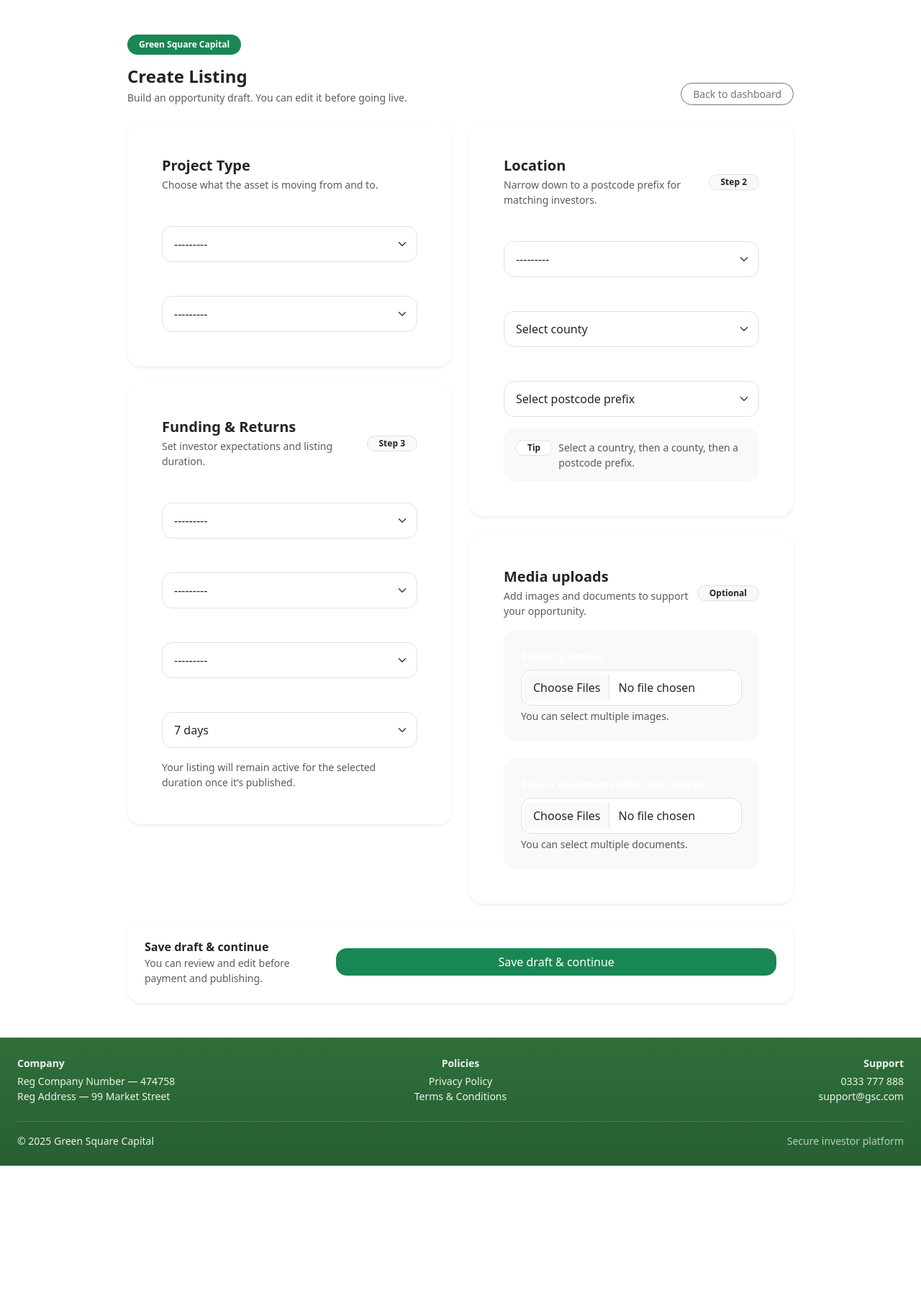
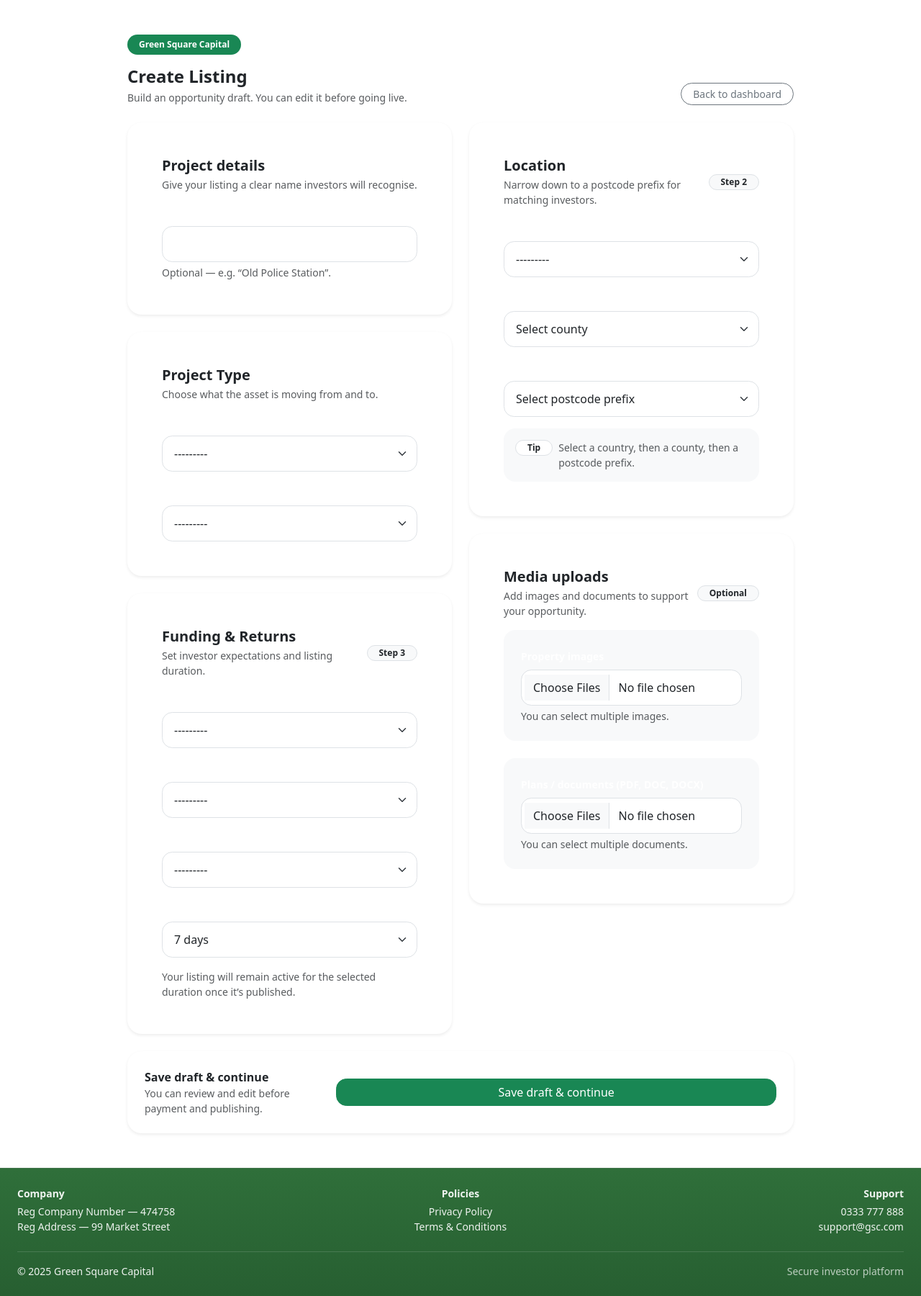
Before and after one commit to JSGREEN1129/web_application_diploma_project_4, a Django app: page /users/create-listing/ in a window 1280 px wide. Shown: the part 75-1875 px from the top of the page at 72% size. Before the commit the page ends 1694 px from the top, so only its background shows below. Run offline with Django 5.2, Linux system fonts and the light colour scheme; a user stored in the database is signed in; some libraries are stand-ins or nearby versions.

Commit message:
Add project name and project owenr logic

```diff
--- a/GreenSquareCapital/urls.py
+++ b/GreenSquareCapital/urls.py
@@ -10,7 +10,6 @@ urlpatterns = [
     path("listings/", include("listings.urls")),
     path("investments/", include("investments.urls")),
     path("search/", include("search.urls")),
-    path("investments/", include("investments.urls")),
 ]
 
 if settings.DEBUG:
--- a/core/templates/core/base_public.html
+++ b/core/templates/core/base_public.html
@@ -10,7 +10,6 @@
   <link href="https://cdn.jsdelivr.net/npm/bootstrap@5.3.8/dist/css/bootstrap.min.css" rel="stylesheet">
   <link href="https://cdn.jsdelivr.net/npm/bootstrap-icons@1.11.0/font/bootstrap-icons.css" rel="stylesheet">
 
-  <link rel="stylesheet" href="{% static 'assets/stylesheets/base.css' %}">
   <link rel="stylesheet" href="{% static 'assets/stylesheets/components.css' %}">
   <link rel="stylesheet" href="{% static 'assets/stylesheets/homepage.css' %}">
   <link rel="stylesheet" href="{% static 'assets/stylesheets/authentication.css' %}">
--- a/core/templates/core/base_users.html
+++ b/core/templates/core/base_users.html
@@ -10,12 +10,11 @@
   <link href="https://cdn.jsdelivr.net/npm/bootstrap@5.3.8/dist/css/bootstrap.min.css" rel="stylesheet">
   <link href="https://cdn.jsdelivr.net/npm/bootstrap-icons@1.11.0/font/bootstrap-icons.css" rel="stylesheet">
 
-  <link rel="stylesheet" href="{% static 'assets/stylesheets/base.css' %}">
   <link rel="stylesheet" href="{% static 'assets/stylesheets/authentication.css' %}">
   <link rel="stylesheet" href="{% static 'assets/stylesheets/homepage.css' %}">
   <link rel="stylesheet" href="{% static 'assets/stylesheets/components.css' %}">
   <link rel="stylesheet" href="{% static 'assets/stylesheets/dashboard.css' %}">
-  <link rel="stylesheet" href="{% static 'assets/stylesheets/base_public.css' %}">
+  <link rel="stylesheet" href="{% static 'assets/stylesheets/base.css' %}">
 
   <link rel="apple-touch-icon" sizes="180x180" href="{% static 'assets/favicon/apple-touch-icon.png' %}">
   <link rel="icon" type="image/png" sizes="32x32" href="{% static 'assets/favicon/favicon-32x32.png' %}">
--- a/users/forms.py
+++ b/users/forms.py
@@ -94,6 +94,7 @@ class ListingCreateForm(forms.ModelForm):
             "return_type",
             "return_band",
             "duration_days",
+            "project_name",
         ]
         widgets = {
             "source_use": forms.Select(),
--- a/users/models.py
+++ b/users/models.py
@@ -44,6 +44,13 @@ class Listing(models.Model):
         settings.AUTH_USER_MODEL,
         on_delete=models.CASCADE,
         related_name="listings",
+    )
+
+    project_name = models.CharField(
+    max_length=120,
+    blank=True,
+    default="",
+    help_text="Optional project name shown in dashboards and opportunities (e.g. Old Police Station).",
     )
 
     source_use = models.CharField(max_length=20, choices=UseType.choices)
--- a/users/templates/users/create_listing.html
+++ b/users/templates/users/create_listing.html
@@ -40,6 +40,24 @@
 
           {# LEFT COLUMN #}
           <div class="col-12 col-lg-6">
+
+            <div class="card border-0 shadow-sm rounded-xxl mb-4">
+              <div class="card-body p-4 p-md-5">
+                <div class="mb-3">
+                  <h2 class="h5 fw-semibold mb-1">Project details</h2>
+                  <p class="text-muted small mb-0">Give your listing a clear name investors will recognise.</p>
+                </div>
+
+                <div class="mb-0">
+                  <label for="id_project_name" class="form-label small fw-semibold">Project name</label>
+                  {{ form.project_name|add_class:"form-control" }}
+                  {% if form.project_name.errors %}
+                    <div class="text-danger small mt-1">{{ form.project_name.errors }}</div>
+                  {% endif %}
+                  <div class="form-text">Optional — e.g. “Old Police Station”.</div>
+                </div>
+              </div>
+            </div>
 
             {# --- Project Type --- #}
             <div class="card border-0 shadow-sm rounded-xxl mb-4">
--- a/users/templates/users/edit_listing.html
+++ b/users/templates/users/edit_listing.html
@@ -15,7 +15,7 @@
           <h1 class="h4 fw-semibold mb-1 mt-3">Edit Draft Listing</h1>
           <p class="text-muted small mb-0">Update your draft details and manage uploaded files.</p>
         </div>
-        <a href="{% url 'users:listing_detail' listing.pk %}" class="btn btn-outline-secondary btn-sm rounded-pill px-3">
+        <a href="{% url 'users:dashboard' %}" class="btn btn-outline-secondary btn-sm rounded-pill px-3">
           Back
         </a>
       </div>
```
Also changed, not shown: users/templates/users/opportunity_detail.html (+17 -0 lines), users/templates/users/search_listings.html (+9 -0 lines), db.sqlite3, users/migrations/0004_listing_project_name.py (added). Lines whose indentation alone changed are shown as unchanged.
